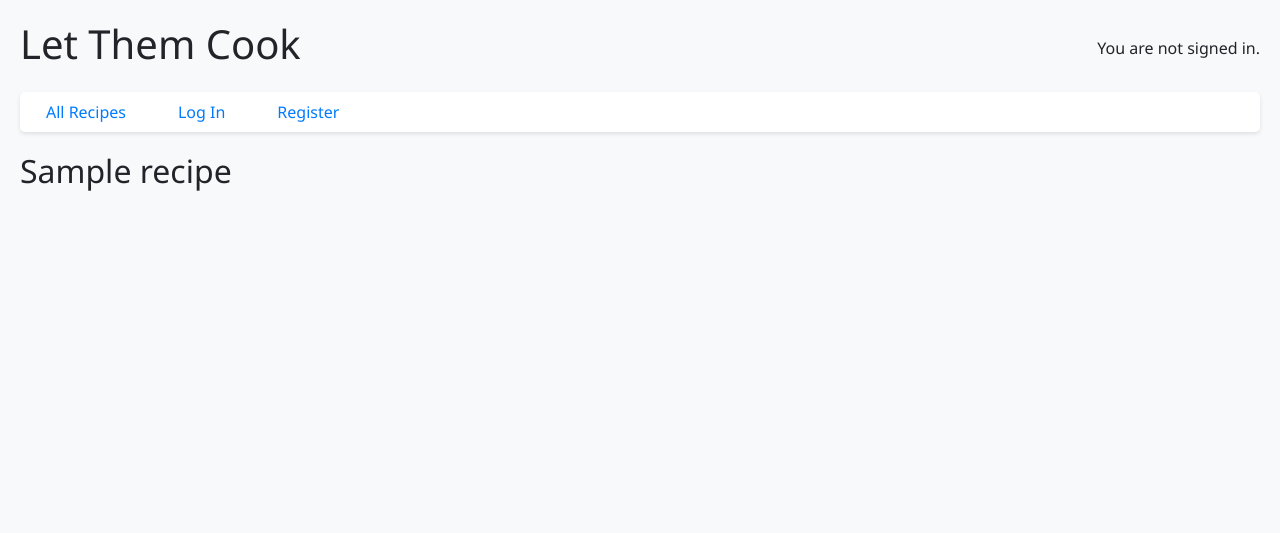
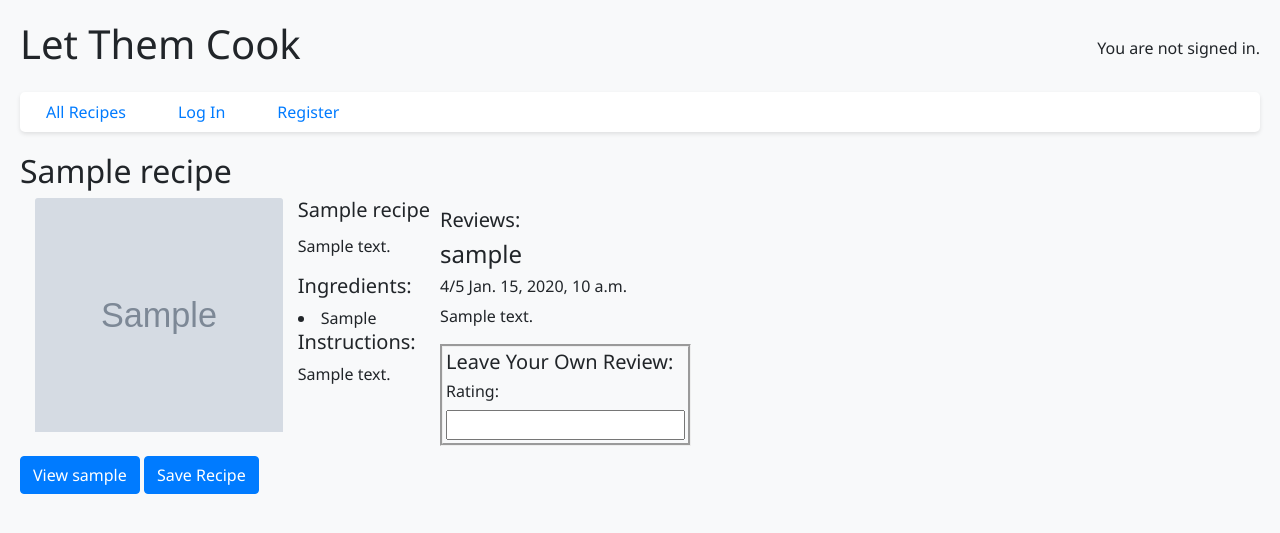
Before and after one commit to LiuLiuBov/LetThemCook, a Django app: page /recipe/1/ in a window 1280 px wide. Shown: the top 533 px of the page. Run offline with Django 5.2, Linux system fonts and the light colour scheme; tables that the repository leaves empty hold one stand-in row (values such as "Sample post"); grey boxes marked "Sample" are stand-in pictures; some libraries are stand-ins or nearby versions.

Commit message:
recipe page mostly developed

```diff
--- a/letthemcookapp/templates/letthemcook/recipe.html
+++ b/letthemcookapp/templates/letthemcook/recipe.html
@@ -2,4 +2,42 @@
 
 {% block body%}
 <h2> {{  recipe.title }} </h2>
+<div style="display:inline-flex; grid-template-columns: 2fr 1fr;">
+    <div class="col-md-4 mb-4 d-flex align-items-stretch">
+        {% if recipe.picture %}
+        <img src="{{ recipe.picture.url }}" class="card-img-top img-fluid" alt="{{ recipe.title }}" sizes="(max-width)">
+        {% endif %}
+    </div>
+
+    <div class="recipe-core">
+        <h5 class="card-title">{{ recipe.title }}</h5>
+        <p class="card-text">{{ recipe.quick_description }}</p>
+        <h5>Ingredients:</h3>
+        {% for ingredient in ingredients %}
+            <li>{{ingredient}}</li>
+        {% endfor %}
+        <h5>Instructions:</h3>
+        <p class="recipe-content" style="grid-template-columns: fit-content(80%)"> {{recipe.content}} </p>
+    </div>
+
+    <div id="reviews" style="padding:10px">
+        <h5 id="reviews-title">Reviews:</h5>
+        {% for review in reviews %}
+            <div>
+                <h4>{{review.user.username}}</h4>
+                <h6>{{review.rating}}/5 {{review.created_at}}</h6>
+                <p>{{review.comment}}</p>
+            </div>
+        {% endfor %}
+        <div id="create-review" style="border-style: groove; border-color:light-gray; padding: 3px;">
+            <h5 class="add-reviews-title">Leave Your Own Review:</h5>
+            <h6>Rating: </h6> <input id="number" id="rating" name="rating" min="0" max="5" />
+        </div>
+    </div>
+</div>
+
+<div class="buttons">
+    <a href="profile/{{recipe.user}}"class="btn btn-primary mt-auto">View {{recipe.user}}</a>
+    <a href="recipe/{{recipe.id}}" class="btn btn-primary mt-auto">Save Recipe</a>
+</div>
 {% endblock %}
--- a/letthemcookapp/views.py
+++ b/letthemcookapp/views.py
@@ -4,7 +4,9 @@ from django.db import IntegrityError
 from django.http import HttpResponseRedirect
 from django.shortcuts import render
 from django.urls import reverse
-from .models import User, Recipe
+from django.shortcuts import redirect
+
+from .models import Review, User, Recipe
 
 def index_view(request):
     recipes = Recipe.objects.all()
@@ -74,7 +76,12 @@ def recipe(request, recipe_id):
     try:
         recipe = Recipe.objects.get(id=recipe_id)
         context_dict['recipe'] = recipe
+        context_dict['ingredients'] = recipe.ingredients.split('\n')
+
+        reviews = Review.objects.filter(recipe=recipe_id)
+        context_dict['reviews'] = reviews
     except Recipe.DoesNotExist:
         context_dict['recipe'] = None
+        return redirect(reverse('letthemcook:index'))
 
     return render(request, 'letthemcook/recipe.html', context=context_dict)
```
